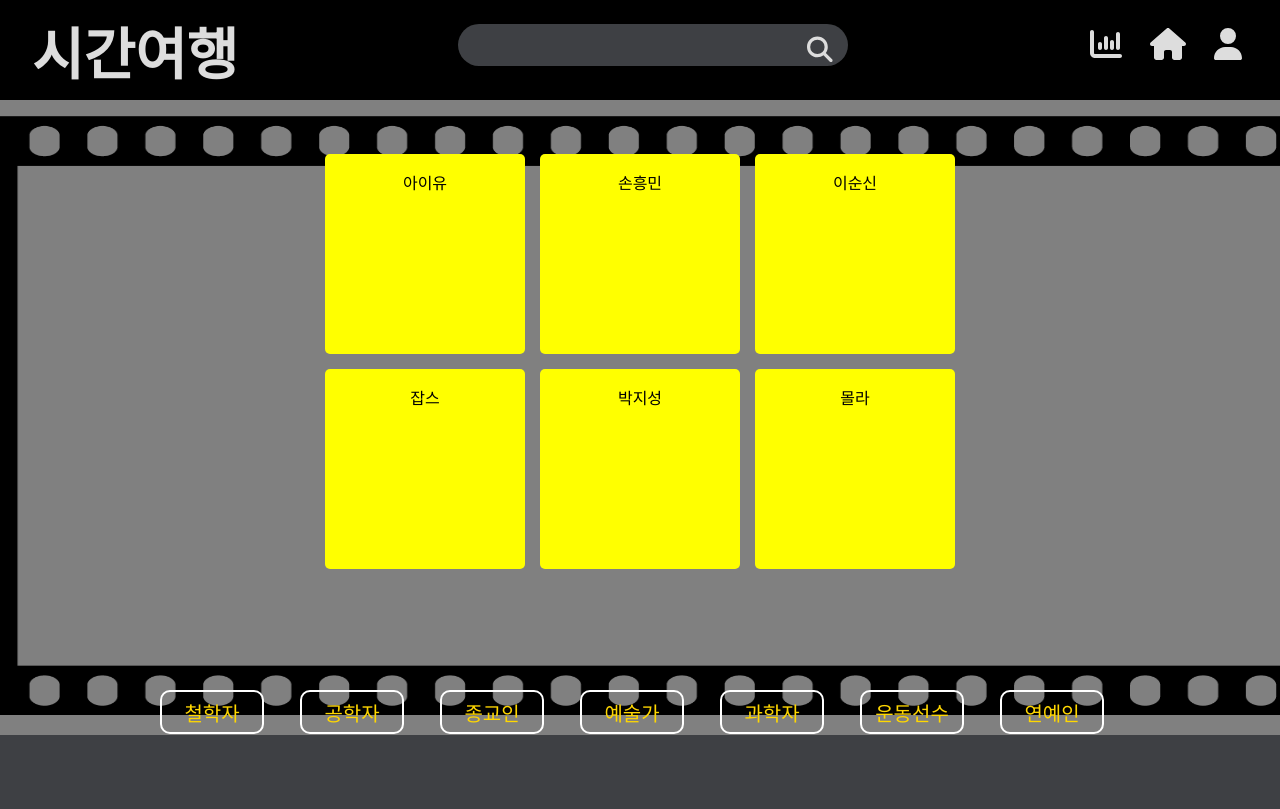
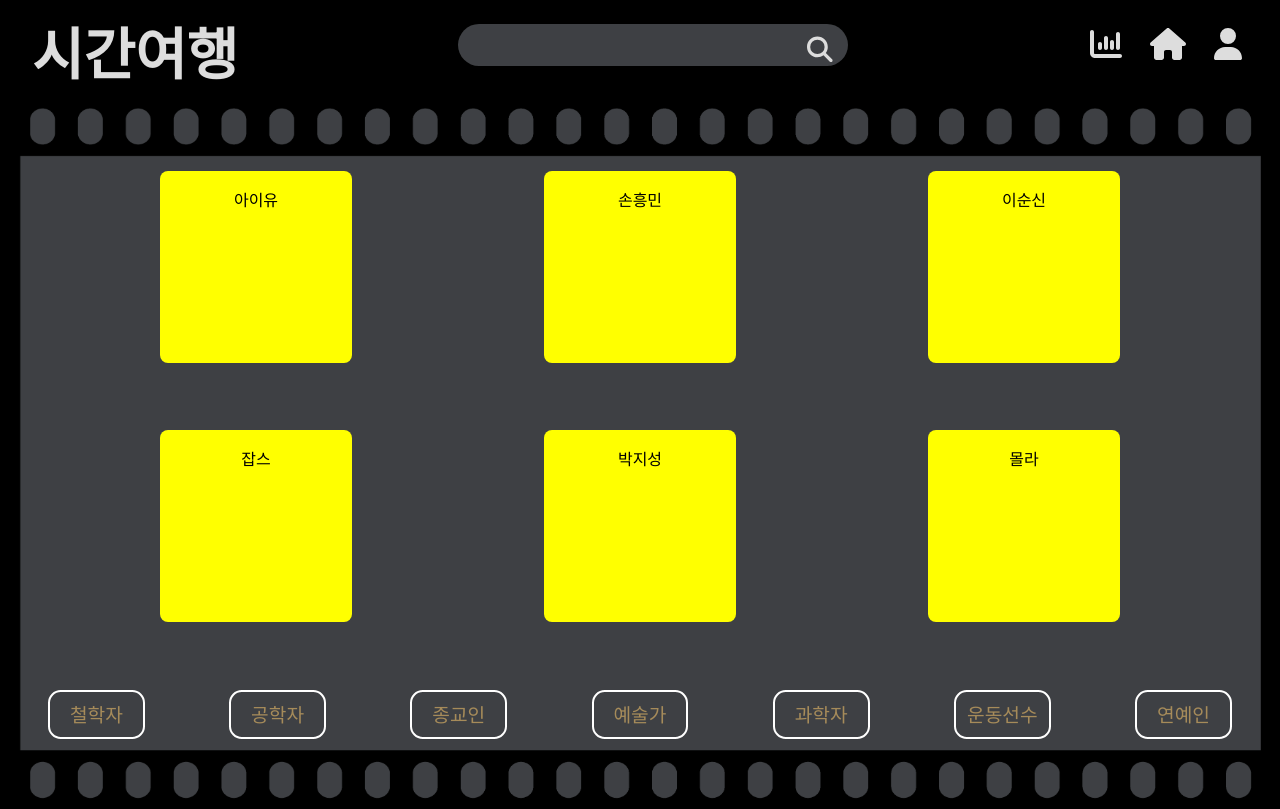
Before and after one commit to SoHotHackathon/timetraveler, a React (Create React App) app: page /MainPage in a window 1280 px wide. Built offline with nearby package versions, Linux system fonts and the light colour scheme.

Commit message:
edit MainPage (background image)

```diff
--- a/src/pages/Component/Header/Header.scss
+++ b/src/pages/Component/Header/Header.scss
@@ -4,7 +4,7 @@ header {
     flex-direction: row;
     justify-content: space-between;
     padding: 0.6rem 2rem;
-    position: fixed;
+    position: sticky;
     top: 0; left: 0; right: 0;
 
     h1 {
--- a/src/pages/MainPage/Box/Box.scss
+++ b/src/pages/MainPage/Box/Box.scss
@@ -1,7 +1,6 @@
 .box {
-  width: 200px;
-  height: 200px;
+  width: 12rem;
+  height: 12rem;
   background-color: yellow;
-  border-radius: 5px;
-  margin-right: 30px;
+  border-radius: 0.5rem;
 }
--- a/src/pages/MainPage/CategoryBox/CategoryBox.scss
+++ b/src/pages/MainPage/CategoryBox/CategoryBox.scss
@@ -1,10 +1,10 @@
 .categorybox {
-  height: 40px;
-  width: 100px;
+  height: 2.8rem;
+  width: 5.8rem;
   border: 2px solid white;
-  border-radius: 10px;
-  font-size: 20px;
-  color: gold;
+  border-radius: 0.8rem;
+  font-size: 1.2rem;
+  color: #a68b5a;
   display: flex;
   align-items: center;
   justify-content: center;
--- a/src/pages/MainPage/MainPage.js
+++ b/src/pages/MainPage/MainPage.js
@@ -6,13 +6,15 @@ import CategoryBox from './CategoryBox/CategoryBox';
 
 function MainPage() {
   return (
-    <div className='FullPage'>
+    <div className='fullPage'>
       <Header />
-      <div className='MainPage'>
+      <div className='mainPage'>
         <div className='container'>
           <Box name="아이유" />
           <Box name="손흥민" />
           <Box name="이순신" />
+        </div>
+        <div className='container'>
           <Box name="잡스" />
           <Box name="박지성" />
           <Box name="몰라" />
--- a/src/pages/MainPage/MainPage.scss
+++ b/src/pages/MainPage/MainPage.scss
@@ -1,34 +1,24 @@
-.FullPage {
-  .MainPage {
-    // height: 100vh;
-    width: 100vw;
-    background-image: url(background-film.png);
-    background-color: gray;
-    background-size: 1550px 600px;
-    background-position-x: -7px;
-    background-position-y: 115px;
-    background-repeat: no-repeat;
-    padding-bottom: 13%;
+.mainPage {
+  display: flex;
+  background-image: url(background-film.png);
+  background-repeat: no-repeat;
+  background-position: top center;
+  background-size: 100% 100%;
+  height: calc(100vh - 12.5rem);
+  padding: 3.4rem 0;
+  justify-content: space-between;
+  flex-direction: column;
 
-    .container {
-      display: grid;
-      grid-template-columns: repeat(3, 200px);
-      grid-template-rows: repeat(2, 200px);
-      height: 100%;
-      gap: 15px;
-      justify-content: center;
-      align-items: center;
-      padding-top: 12%;
-    }
+  .container {
+    display: flex;
+    flex-direction: row;
+    justify-content: space-between;
+    padding: 1rem 10rem;
+  }
 
     .category-list {
-      display: grid;
-      grid-template-columns: repeat(7, 120px);
-      gap: 20px;
-      position: fixed;
-      bottom: 11%;
-      left: 50%;
-      transform: translate(-50%, 50%);
-    }
+      display: flex;
+      justify-content: space-between;
+      padding: 1rem 3rem;
   }
 }
```
Also changed, not shown: src/pages/MainPage/background-film.png.
